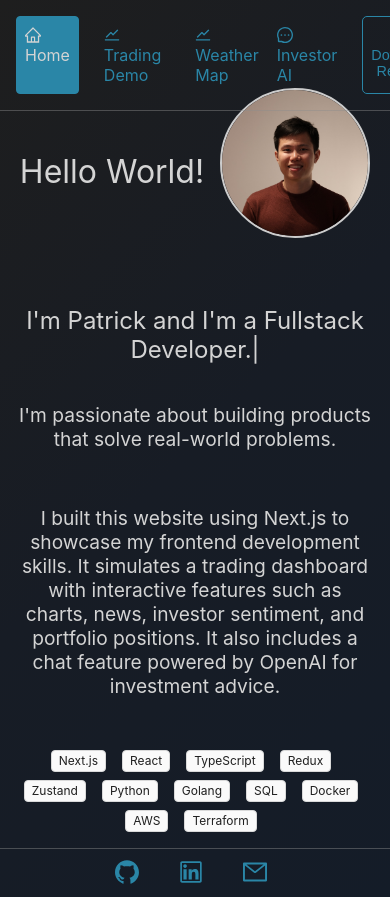
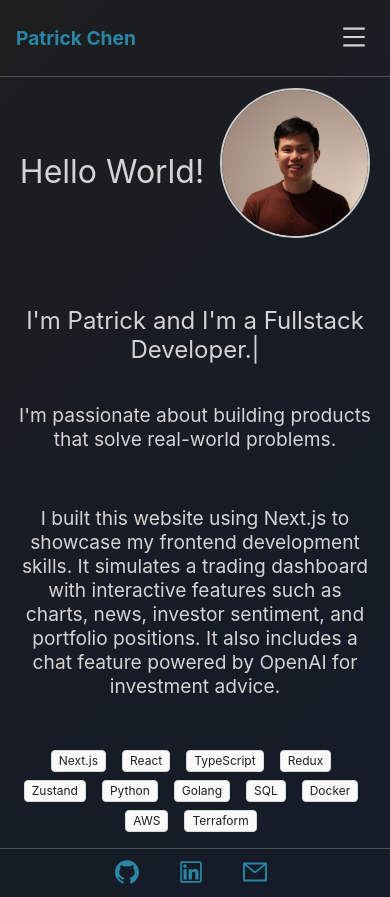
Before and after one commit to pohti/patrick-chen-portfolio, a Next.js app: page / in a window 390 px wide. Built offline with nearby package versions, Linux system fonts and the light colour scheme.

Commit message:
style: mobile friendly header

```diff
--- /dev/null
+++ b/src/app/components/MobileHeader.tsx
@@ -0,0 +1,108 @@
+'use client';
+
+import { useState } from 'react';
+import CustomNavLink from '@/components/CustomNavLink';
+import DownloadResumeButton from '@/components/DownloadResumeButton';
+import {
+  HomeOutlined,
+  StockOutlined,
+  MessageOutlined,
+  MenuOutlined,
+  CloseOutlined,
+} from '@ant-design/icons';
+
+export default function MobileHeader() {
+  const [isMenuOpen, setIsMenuOpen] = useState(false);
+
+  const toggleMenu = () => {
+    setIsMenuOpen(!isMenuOpen);
+  };
+
+  const closeMenu = () => {
+    setIsMenuOpen(false);
+  };
+
+  return (
+    <header>
+      {/* Desktop Navigation */}
+      <div className="desktop-nav">
+        <nav className="nav-link-container">
+          <CustomNavLink href="/">
+            <HomeOutlined /> Home
+          </CustomNavLink>
+          <CustomNavLink href="/trading">
+            <StockOutlined /> Trading Demo
+          </CustomNavLink>
+          <CustomNavLink href="/weather-map">
+            <StockOutlined /> Weather Map
+          </CustomNavLink>
+        </nav>
+
+        <div className="flex" style={{ gap: '1rem' }}>
+          <CustomNavLink href="/chat">
+            <MessageOutlined /> Investor AI
+          </CustomNavLink>
+          <DownloadResumeButton />
+        </div>
+      </div>
+
+      {/* Mobile Navigation */}
+      <div className="mobile-nav">
+        <div className="mobile-nav-header">
+          <span
+            style={{
+              color: 'var(--font-color-primary)',
+              fontWeight: 'bold',
+              fontSize: '1.2rem',
+            }}
+          >
+            Patrick Chen
+          </span>
+          <button
+            className="mobile-menu-button"
+            onClick={toggleMenu}
+            aria-label="Toggle menu"
+          >
+            {isMenuOpen ? <CloseOutlined /> : <MenuOutlined />}
+          </button>
+        </div>
+
+        {/* Mobile Menu Overlay */}
+        {isMenuOpen && (
+          <div className="mobile-menu-overlay" onClick={closeMenu}>
+            <div
+              className="mobile-menu-content"
+              onClick={(e) => e.stopPropagation()}
+            >
+              <nav className="mobile-nav-links">
+                <div onClick={closeMenu}>
+                  <CustomNavLink href="/">
+                    <HomeOutlined /> Home
+                  </CustomNavLink>
+                </div>
+                <div onClick={closeMenu}>
+                  <CustomNavLink href="/trading">
+                    <StockOutlined /> Trading Demo
+                  </CustomNavLink>
+                </div>
+                <div onClick={closeMenu}>
+                  <CustomNavLink href="/weather-map">
+                    <StockOutlined /> Weather Map
+                  </CustomNavLink>
+                </div>
+                <div onClick={closeMenu}>
+                  <CustomNavLink href="/chat">
+                    <MessageOutlined /> Investor AI
+                  </CustomNavLink>
+                </div>
+                <div className="mobile-download-button">
+                  <DownloadResumeButton />
+                </div>
+              </nav>
+            </div>
+          </div>
+        )}
+      </div>
+    </header>
+  );
+}
--- a/src/app/globals.css
+++ b/src/app/globals.css
@@ -66,6 +66,106 @@ header {
   z-index: 100;
 }
 
+/* Desktop Navigation */
+.desktop-nav {
+  display: flex;
+  align-items: center;
+  justify-content: space-between;
+  width: 100%;
+}
+
+/* Mobile Navigation */
+.mobile-nav {
+  display: none;
+  width: 100%;
+}
+
+.mobile-nav-header {
+  display: flex;
+  align-items: center;
+  justify-content: space-between;
+  width: 100%;
+}
+
+.mobile-menu-button {
+  background: none;
+  border: none;
+  color: var(--font-color-white);
+  font-size: 1.5rem;
+  cursor: pointer;
+  padding: 0.5rem;
+  border-radius: 4px;
+  transition: background-color 0.2s ease;
+}
+
+.mobile-menu-button:hover {
+  background-color: rgba(255, 255, 255, 0.1);
+}
+
+.mobile-menu-overlay {
+  position: fixed;
+  top: 0;
+  left: 0;
+  right: 0;
+  bottom: 0;
+  background-color: rgba(0, 0, 0, 0.5);
+  z-index: 2000;
+  display: flex;
+  align-items: flex-start;
+  justify-content: center;
+  padding-top: 80px;
+}
+
+.mobile-menu-content {
+  background: var(--background);
+  border-radius: 8px;
+  padding: 1rem;
+  margin: 1rem;
+  width: 90%;
+  max-width: 300px;
+  box-shadow: 0 4px 20px rgba(0, 0, 0, 0.3);
+}
+
+.mobile-nav-links {
+  display: flex;
+  flex-direction: column;
+  gap: 0.5rem;
+}
+
+.mobile-nav-links > div {
+  width: 100%;
+}
+
+.mobile-nav-links .nav-link {
+  display: block;
+  width: 100%;
+  padding: 1rem;
+  text-align: left;
+  border-radius: 6px;
+  transition: background-color 0.2s ease;
+}
+
+.mobile-nav-links .nav-link:hover {
+  background-color: rgba(255, 255, 255, 0.1);
+}
+
+.mobile-download-button {
+  margin-top: 1rem;
+  padding-top: 1rem;
+  border-top: 1px solid var(--border);
+}
+
+/* Responsive Design */
+@media (max-width: 600px) {
+  .desktop-nav {
+    display: none;
+  }
+
+  .mobile-nav {
+    display: block;
+  }
+}
+
 nav.nav-link-container {
   display: flex;
   gap: 1rem;
--- a/src/app/layout.tsx
+++ b/src/app/layout.tsx
@@ -2,14 +2,8 @@ import type { Metadata } from 'next';
 import { ReactNode } from 'react';
 
 import './globals.css';
-import CustomNavLink from '@/components/CustomNavLink';
-import DownloadResumeButton from '../components/DownloadResumeButton';
+import MobileHeader from './components/MobileHeader';
 import ConditionalFooter from './ConditionalFooter';
-import {
-  HomeOutlined,
-  StockOutlined,
-  MessageOutlined,
-} from '@ant-design/icons';
 
 export const metadata: Metadata = {
   title: 'Patrick Chen',
@@ -20,26 +14,7 @@ export default function RootLayout({ children }: { children: ReactNode }) {
   return (
     <html lang="en">
       <body className="flex flex-col min-h-screen font-sans bg-gray-50 text-gray-900">
-        <header>
-          <nav className="nav-link-container">
-            <CustomNavLink href="/">
-              <HomeOutlined /> Home
-            </CustomNavLink>
-            <CustomNavLink href="/trading">
-              <StockOutlined /> Trading Demo
-            </CustomNavLink>
-            <CustomNavLink href="/weather-map">
-              <StockOutlined /> Weather Map
-            </CustomNavLink>
-          </nav>
-
-          <div className="flex" style={{ gap: '1rem' }}>
-            <CustomNavLink href="/chat">
-              <MessageOutlined /> Investor AI
-            </CustomNavLink>
-            <DownloadResumeButton />
-          </div>
-        </header>
+        <MobileHeader />
 
         <main>
           <>{children}</>
```
